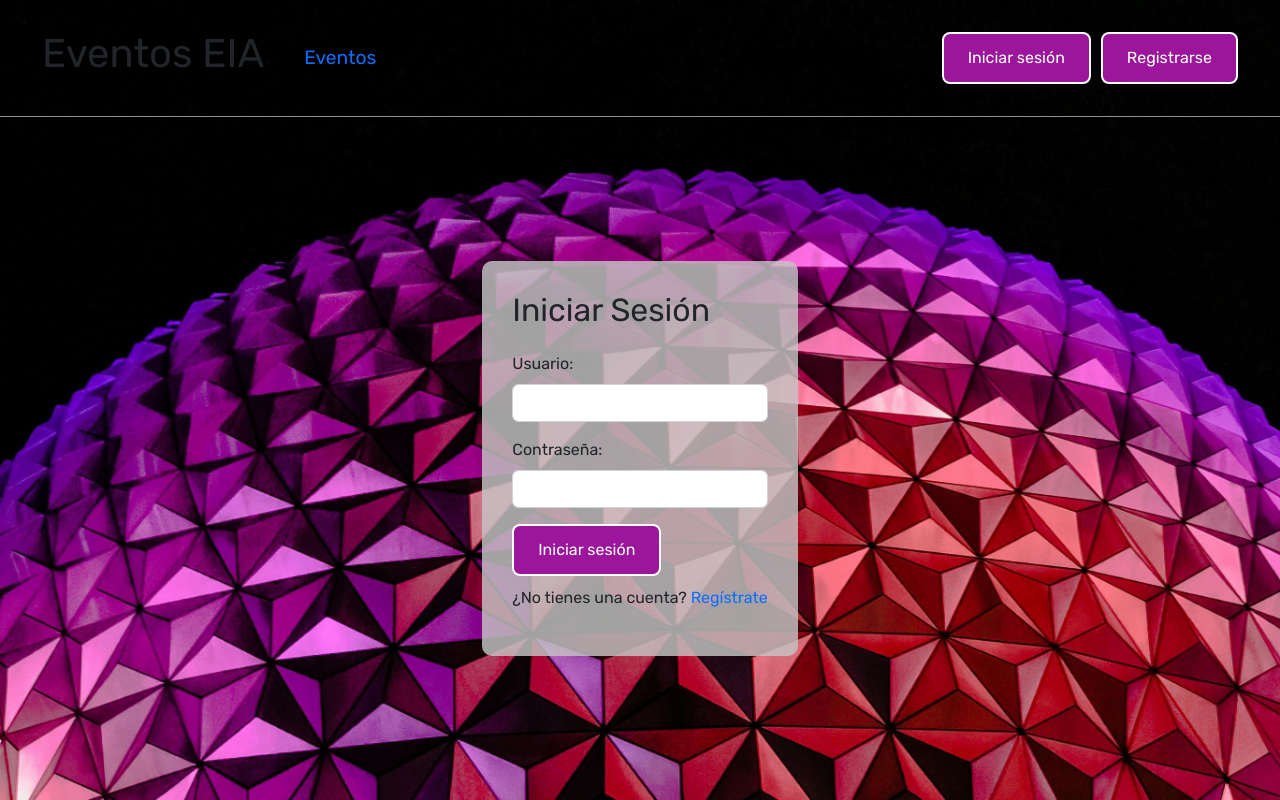
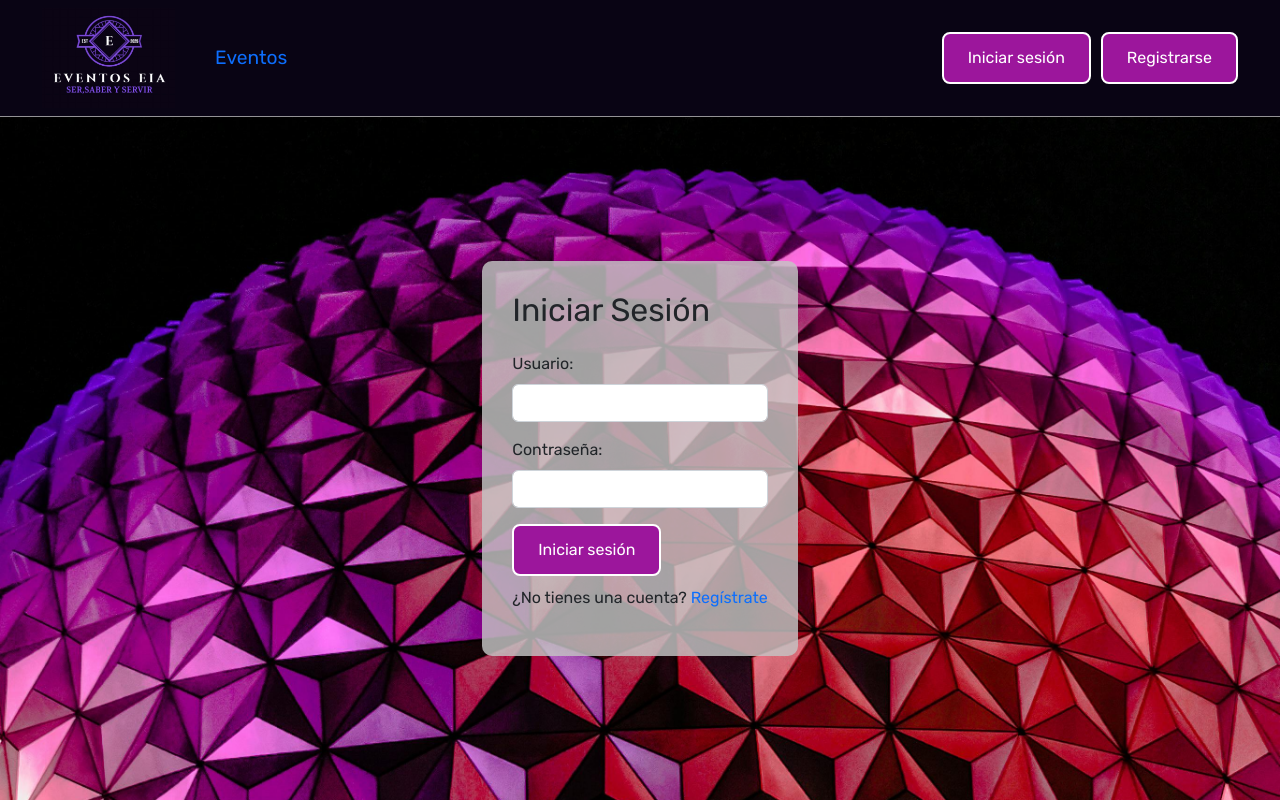
Before and after one commit to sparisca05/proyectoweb, a React (Vite) app in the folder frontend/: page /login in a window 1280 px wide. Built offline with nearby package versions, Linux system fonts and the light colour scheme; no server answers.

Commit message:
haga push paaaapi

```diff
--- a/frontend/src/App.css
+++ b/frontend/src/App.css
@@ -18,9 +18,11 @@ button {
 }
 .navbar {
     align-items: center;
-    padding: 30px;
+    padding-right:30px;
+    padding-left:30px;
     min-height: 100px;
     border-bottom: 1px solid rgba(186,186,186,0.78);
+    background-color: rgba(9,4,20,1);
 }
 .nav-links {
     display: flex;
--- a/frontend/src/components/Navbar.tsx
+++ b/frontend/src/components/Navbar.tsx
@@ -7,6 +7,7 @@ import ProfileIcon from "./ProfileIcon.tsx";
 import LoginButton from "./LoginButton.tsx";
 import LogoutButton from "./LogoutButton.tsx";
 import { API_URL } from "../main.tsx";
+import logo_url from "../assets/Imagen de WhatsApp 2025-03-22 a las 15.48.24_a903337e.jpg"
 
 const Navbar = () => {
     const [usuario, setUsuario] = useState("");
@@ -31,11 +32,18 @@ const Navbar = () => {
     }, []);
 
     const title = () => {
-        return <h1>Eventos EIA</h1>;
+        return (
+            <Link to="/" style={{ textDecoration: "none" }}>
+                <img
+                    src={logo_url}
+                    style={{ height: "100px", cursor: "pointer" }}
+                />
+            </Link>
+        );
     };
 
     return (
-        <nav className={"navbar bg-body-tertiary"} style={{ width: "100%" }}>
+        <nav className={"navbar"} style={{ width: "100%" }}>
             <div className={"container-fluid"}>
                 <>
                     <div className={"nav-links"}>
```
Also changed, not shown: frontend/src/assets/Imagen de WhatsApp 2025-03-22 a las 15.48.24_a903337e.jpg (added).
